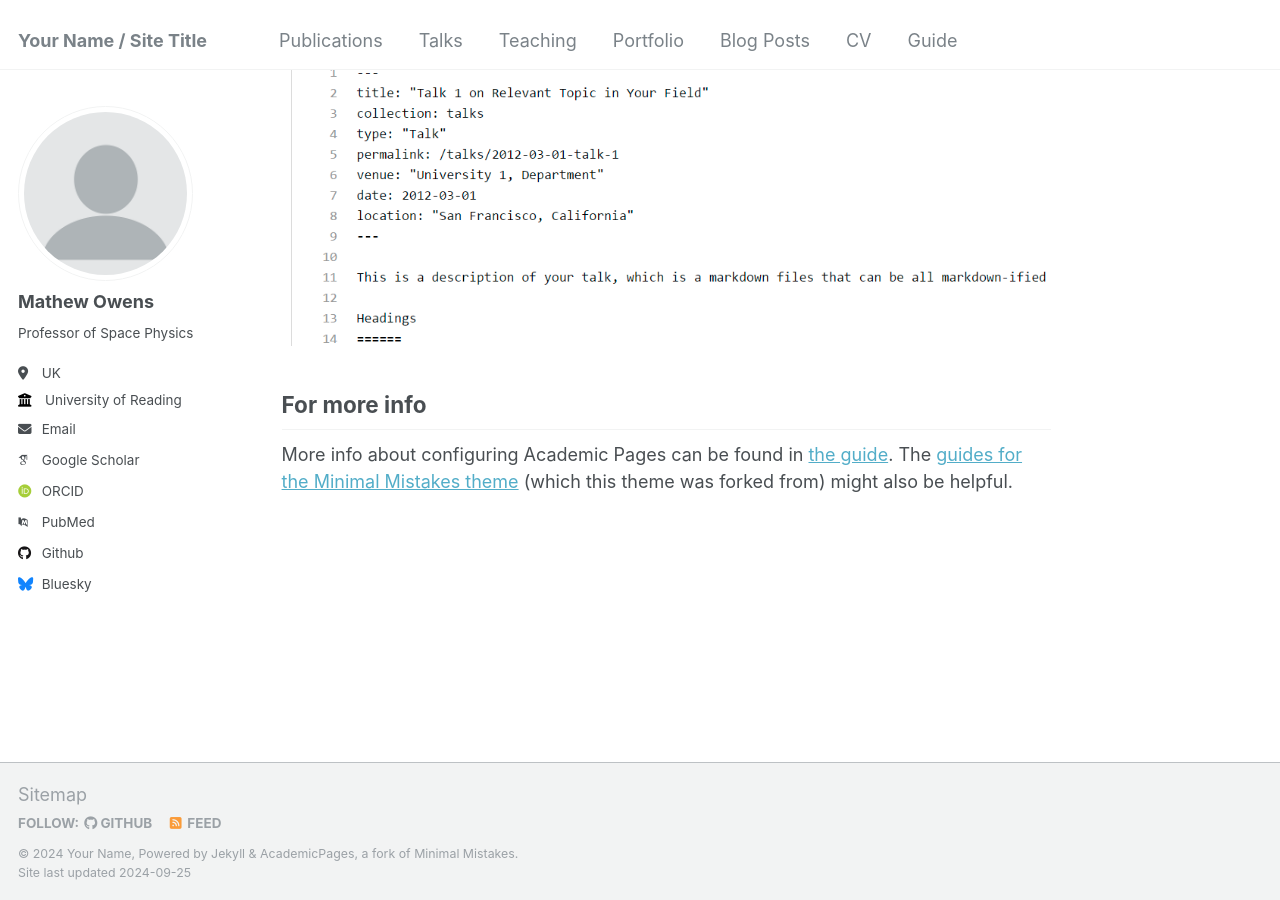
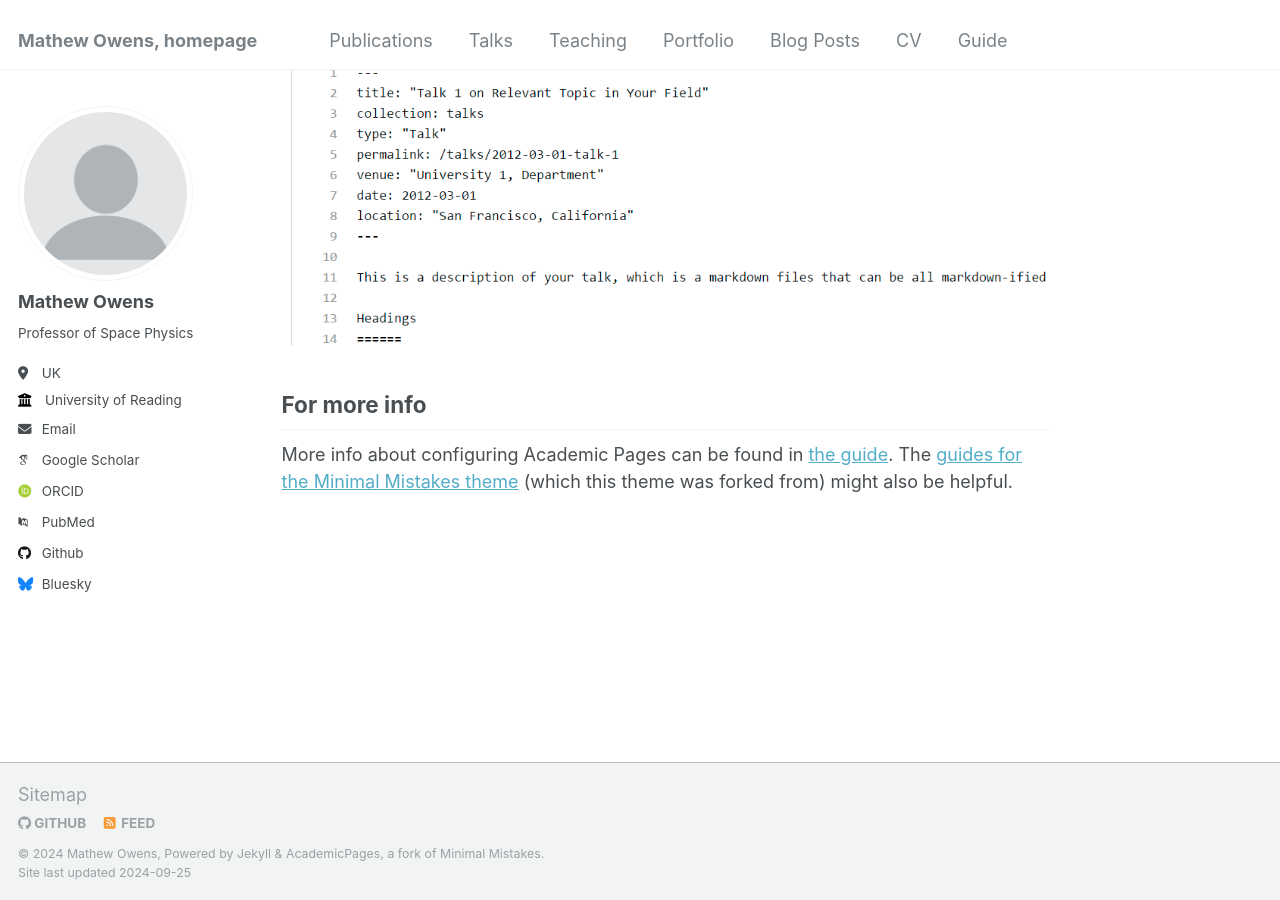
Before and after one commit to mathewjowens/mathewjowens.github.io, a Jekyll site: the page built from _pages/about.md, in a window 1280 px wide and 900 px high, scrolled down 2643 px. Built offline with Jekyll 4.4.1, drawn with Linux system fonts in a browser that asks for light colours; some web fonts are replaced.

Commit message:
Update _config.yml

```diff
--- a/_config.yml
+++ b/_config.yml
@@ -7,12 +7,12 @@
 # server process.
 
 # Basic Site Settings
-locale                   : "en-US"
-title                    : "Your Name / Site Title"
+locale                   : "en-UK"
+title                    : "Mathew Owens, homepage"
 title_separator          : "-"
-name                     : &name "Your Name"
+name                     : &name "Mathew Owens"
 description              : &description "personal description"
-url                      : https://academicpages.github.io # the base hostname & protocol for your site e.g. "https://mmistakes.github.io"
+url                      : https://mathewjowens.github.io # the base hostname & protocol for your site e.g. "https://mmistakes.github.io"
 baseurl                  : "" # the subpath of your site, e.g. "/blog"
 repository               : "academicpages/academicpages.github.io"
 
```
